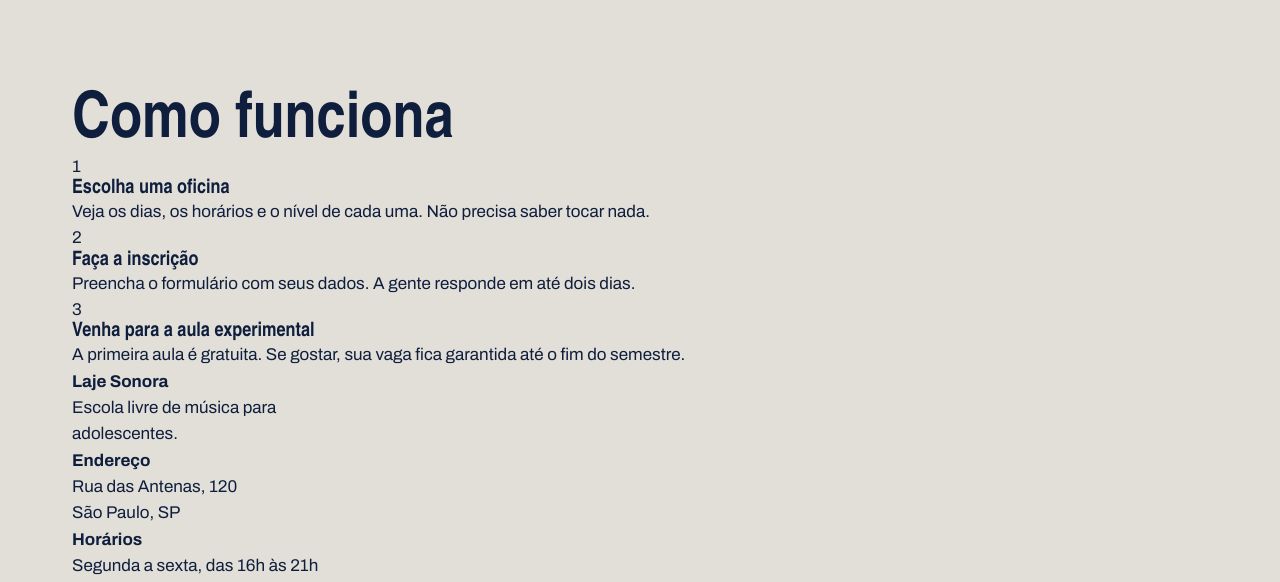
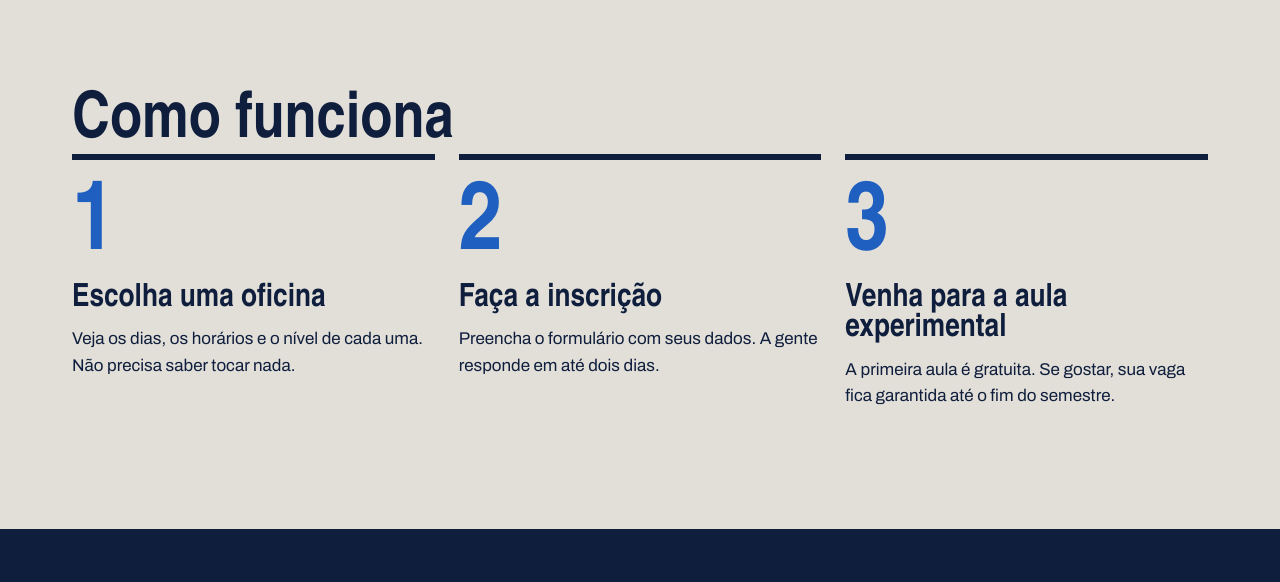
Before and after one commit to sarahdelmiroTI1ME/laje_sonora, a plain HTML site: page index.html in a window 1280 px wide. Shown: the part 1743-2325 px from the top of the page. Drawn offline with Linux system fonts and the light colour scheme; a web font is replaced by a local one.

Commit message:
Página inicial pronta

```diff
--- a/index.css
+++ b/index.css
@@ -185,3 +185,50 @@ h1, h2, h3{
     display: flex;
     justify-content: space-between;
 }
+
+.passos{
+    display: flex;
+    gap: 24px;
+}
+
+.passo{
+    border-top: 6px solid var(--tinta);
+    padding-top: 20px;
+    flex: 1;
+}
+
+.passo-numero{
+    font-family: var(--fonte-cartaz);
+    font-size: 96px;
+    font-weight: 900;
+    line-height: 1;
+    color: var(--caixa-dagua);
+}
+
+.passo h3{
+    font-size: 32px;
+    margin-block: 8px 12px;
+}
+
+.rodape{
+    margin-top: 120px;
+    background-color: var(--tinta);
+    color: var(--concreto);
+    padding: 56px 0;
+}
+
+.rodape-colunas{
+    display: flex;
+    gap: 40px;
+}
+
+.rodape-coluna{
+    flex: 1;
+}
+
+.rodape h4{
+    font-family: var(--fonte-cartaz);
+    font-size: 28px;
+    color: var(--fita);
+    margin-bottom: 12px;
+}
```
